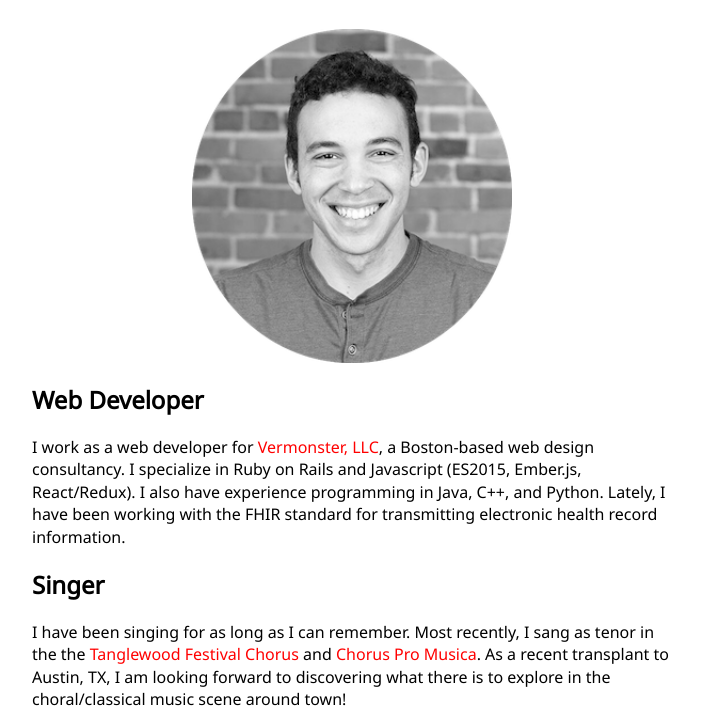
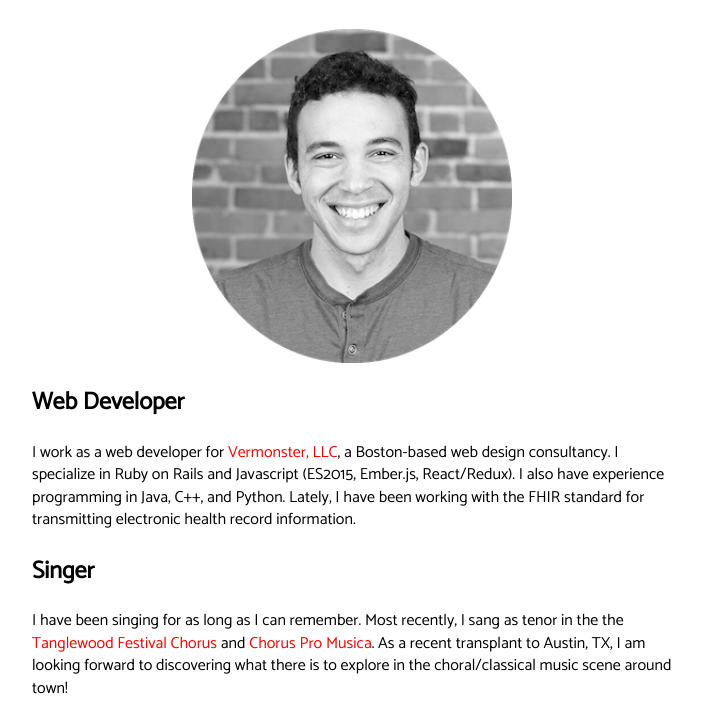
Before and after one commit to jordan-king/jordan-king.github.io, a plain HTML site: page index.html in a window 1280 px wide. Shown: the part 100-808 px from the top of the page, without its empty margins (288-990 px from the left). Drawn offline with Linux system fonts and the light colour scheme.

Commit message:
Use Catamaran for body

```diff
--- a/assets/css/main.css
+++ b/assets/css/main.css
@@ -1,5 +1,5 @@
 body {
-  font-family: 'Noto Sans', sans-serif;
+  font-family: 'Catamaran', sans-serif;
   font-size: 100%;
 }
 
@@ -14,6 +14,7 @@ img {
 }
 
 h1 {
+  font-family: 'Noto Sans', sans-serif;
   text-align: center;
   font-size: 300%;
 }
--- a/index.html
+++ b/index.html
@@ -3,6 +3,7 @@
   <head>
     <link rel="stylesheet" href="assets/css/main.css">
     <link href="https://fonts.googleapis.com/css?family=Noto+Sans" rel="stylesheet">
+    <link href="https://fonts.googleapis.com/css?family=Catamaran" rel="stylesheet">
     <meta name=viewport content="width=device-width, initial-scale=1">
   </head>
   <body>
```
